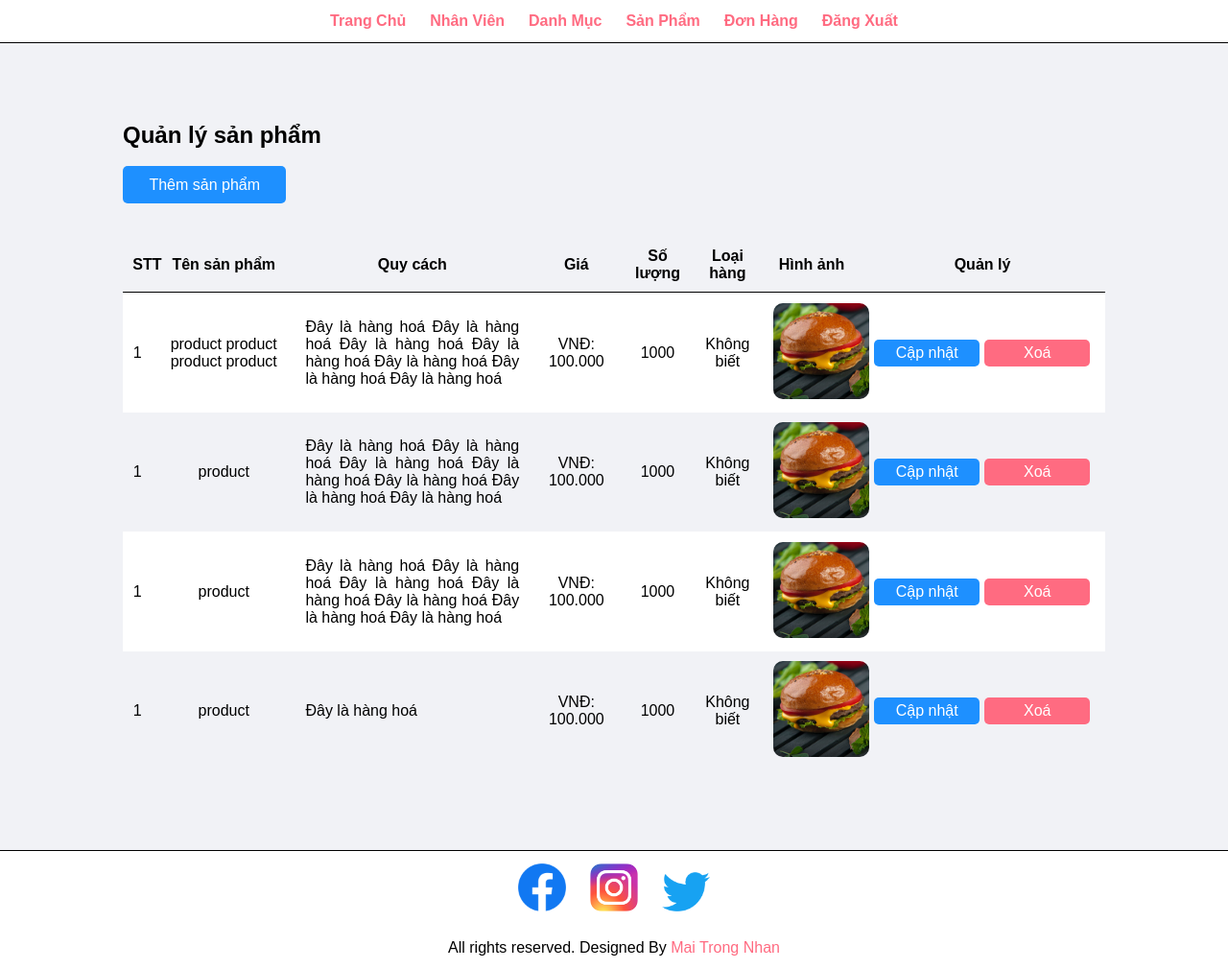
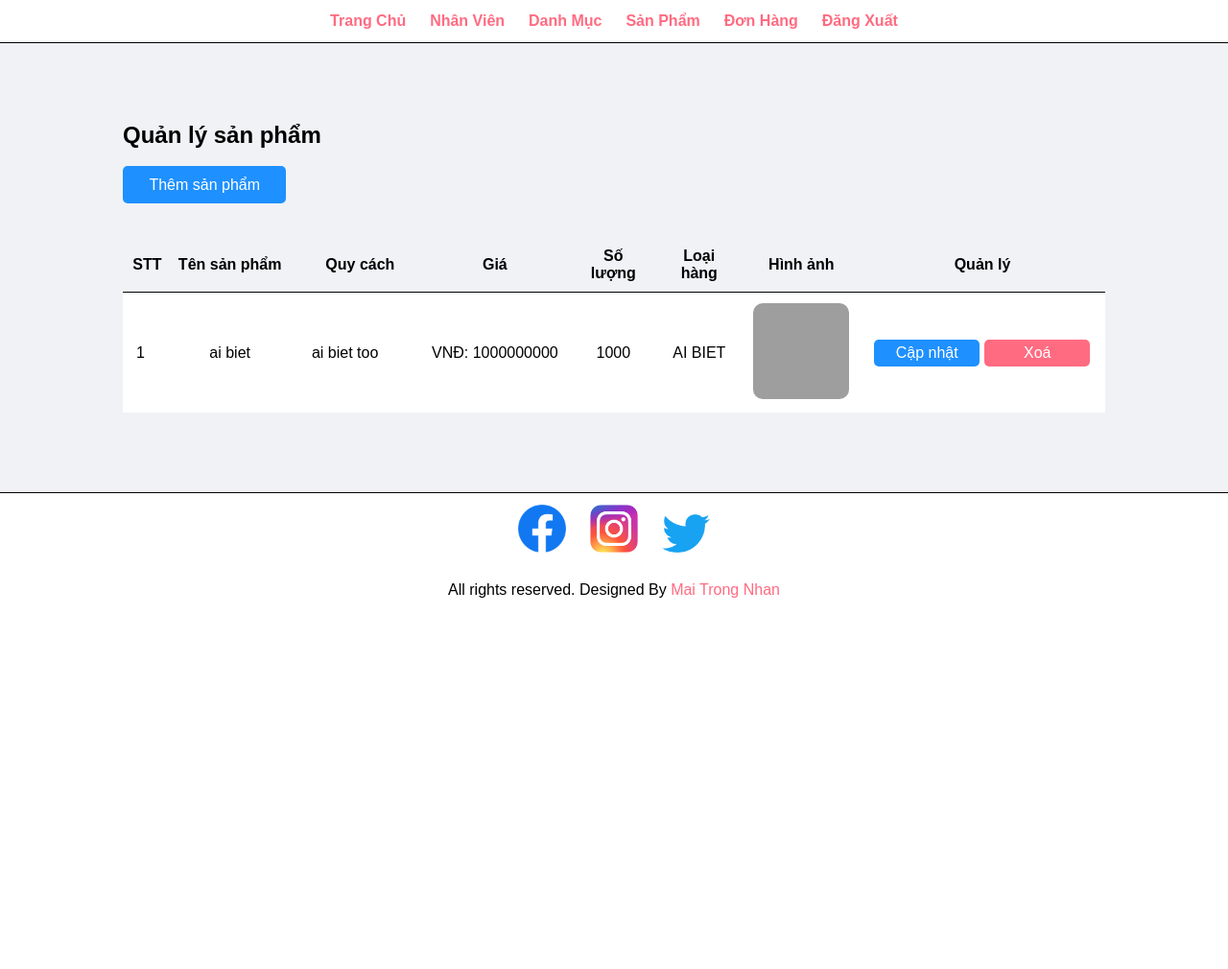
Before and after one commit to maitrongnhan001/Sell-website-project, a PHP site: page /B1805899_MTNHAN/manager-products.php in a window 1280 px wide. Shown: the whole page at 96% size. After the commit the page ends 623 px from the top, so only its background shows below. Run offline with PHP 8.4, Linux system fonts and the light colour scheme; data comes from the database, SQL or seed files in the repository; data that the repository does not hold is empty; some libraries are stand-ins or nearby versions; grey boxes are pictures that could not be loaded.

Commit message:
added layout for manager product

```diff
--- a/Admin/manager-products.php
+++ b/Admin/manager-products.php
@@ -28,62 +28,58 @@
                 <th>Hình ảnh</th>
                 <th>Quản lý</th>
             </tr>
-            <tr class="white text-center">
-                <td>1</td>
-                <td class="name-product">product product product product</td>
-                <td class="description">Đây là hàng hoá Đây là hàng hoá Đây là hàng hoá Đây là hàng hoá Đây là hàng hoá Đây là hàng hoá Đây là hàng hoá</td>
-                <td>VNĐ: 100.000</td>
-                <td>1000</td>
-                <td>Không biết</td>
-                <td><a href="../images/categories/Food_Category_530.jpg"><img src="../images/categories/Food_Category_530.jpg" width="100px" height="100px" alt="No image" class="img-category"></a></td>
+            <?php
+            //get list products
+            $conn = connectToDatabase();
+            $sql = "SELECT HangHoa.MSHH, TenHH, QuyCach, Gia, SoLuongHang, TenLoaiHang, TenHinh
+                    FROM HangHoa, HinhHangHoa, LoaiHangHoa
+                    WHERE HangHoa.MSHH = HinhHangHoa.MSHH AND LoaiHangHoa.MaLoaiHang = HangHoa.MaLoaiHang;";
+            $listProducts = executeSQLResult($conn, $sql);
+            for ($i = 1; $i <= count($listProducts); $i++) {
+                $id = $listProducts[$i - 1]['MSHH'];
+                $nameProduct = $listProducts[$i - 1]['TenHH'];
+                $description = $listProducts[$i - 1]['QuyCach'];
+                $price = $listProducts[$i - 1]['Gia'];
+                $quality = $listProducts[$i - 1]['SoLuongHang'];
+                $category = $listProducts[$i - 1]['TenLoaiHang'];
+                $pathImage = URL . 'images/products/' . $listProducts[$i - 1]['TenHinh'];
+                if ($i % 2 == 0) {
+            ?>
+                    <tr class="text-center">
+                        <td><?php echo $i; ?></td>
+                        <td class="name-product"><?php echo $nameProduct; ?></td>
+                        <td class="description"><?php echo $description; ?></td>
+                        <td>VNĐ: <?php echo $price; ?></td>
+                        <td><?php echo $quality; ?></td>
+                        <td><?php echo $category; ?></td>
+                        <td><a href=<?php echo $pathImage; ?>><img src=<?php echo $pathImage; ?> width="100px" height="100px" alt="No image" class="img-category"></a></td>
                         <td>
-                    <a href=<?php echo URL . "admin/update-category.php?id=" . $id; ?> class="btn-primary">Cập nhật</a>
-                    <a href=<?php echo URL . "admin/delete-item.php?id=" . $id . "&type=2"; ?> class="btn-danger">Xoá</a>
+                            <a href=<?php echo URL . "admin/update-product.php?id=" . $id; ?> class="btn-primary">Cập nhật</a>
+                            <a href=<?php echo URL . "admin/delete-item.php?id=" . $id . "&type=3"; ?> class="btn-danger">Xoá</a>
                             <div class="clear-fix"></div>
                         </td>
                     </tr>
-            <tr class="text-center">
-                <td>1</td>
-                <td class="name-product">product</td>
-                <td class="description">Đây là hàng hoá Đây là hàng hoá Đây là hàng hoá Đây là hàng hoá Đây là hàng hoá Đây là hàng hoá Đây là hàng hoá</td>
-                <td>VNĐ: 100.000</td>
-                <td>1000</td>
-                <td>Không biết</td>
-                <td><a href="../images/categories/Food_Category_530.jpg"><img src="../images/categories/Food_Category_530.jpg" width="100px" height="100px" alt="No image" class="img-category"></a></td>
+                <?php
+                } else {
+                ?>
+                    <tr class="white text-center">
+                        <td><?php echo $i; ?></td>
+                        <td class="name-product"><?php echo $nameProduct; ?></td>
+                        <td class="description"><?php echo $description; ?></td>
+                        <td>VNĐ: <?php echo $price; ?></td>
+                        <td><?php echo $quality; ?></td>
+                        <td><?php echo $category; ?></td>
+                        <td><a href=<?php echo $pathImage; ?>><img src=<?php echo $pathImage; ?> width="100px" height="100px" alt="No image" class="img-category"></a></td>
                         <td>
-                    <a href=<?php echo URL . "admin/update-category.php?id=" . $id; ?> class="btn-primary">Cập nhật</a>
-                    <a href=<?php echo URL . "admin/delete-item.php?id=" . $id . "&type=2"; ?> class="btn-danger">Xoá</a>
+                            <a href=<?php echo URL . "admin/update-product.php?id=" . $id; ?> class="btn-primary">Cập nhật</a>
+                            <a href=<?php echo URL . "admin/delete-item.php?id=" . $id . "&type=3"; ?> class="btn-danger">Xoá</a>
                             <div class="clear-fix"></div>
                         </td>
                     </tr>
-            <tr class="white text-center">
-                <td>1</td>
-                <td class="name-product">product</td>
-                <td class="description">Đây là hàng hoá Đây là hàng hoá Đây là hàng hoá Đây là hàng hoá Đây là hàng hoá Đây là hàng hoá Đây là hàng hoá</td>
-                <td>VNĐ: 100.000</td>
-                <td>1000</td>
-                <td>Không biết</td>
-                <td><a href="../images/categories/Food_Category_530.jpg"><img src="../images/categories/Food_Category_530.jpg" width="100px" height="100px" alt="No image" class="img-category"></a></td>
-                <td>
-                    <a href=<?php echo URL . "admin/update-category.php?id=" . $id; ?> class="btn-primary">Cập nhật</a>
-                    <a href=<?php echo URL . "admin/delete-item.php?id=" . $id . "&type=2"; ?> class="btn-danger">Xoá</a>
-                    <div class="clear-fix"></div>
-                </td>
-            </tr>
-            <tr class="text-center">
-                <td>1</td>
-                <td class="name-product">product</td>
-                <td class="description">Đây là hàng hoá</td>
-                <td>VNĐ: 100.000</td>
-                <td>1000</td>
-                <td>Không biết</td>
-                <td><a href="../images/categories/Food_Category_530.jpg"><img src="../images/categories/Food_Category_530.jpg" width="100px" height="100px" alt="No image" class="img-category"></a></td>
-                <td>
-                    <a href=<?php echo URL . "admin/update-category.php?id=" . $id; ?> class="btn-primary">Cập nhật</a>
-                    <a href=<?php echo URL . "admin/delete-item.php?id=" . $id . "&type=2"; ?> class="btn-danger">Xoá</a>
-                    <div class="clear-fix"></div>
-                </td>
-            </tr>
+            <?php
+                }
+            }
+            ?>
         </table>
 
     </div>
```
Also changed, not shown: Admin/update-product.php (added, +139 -0 lines). Lines whose indentation alone changed are shown as unchanged.
